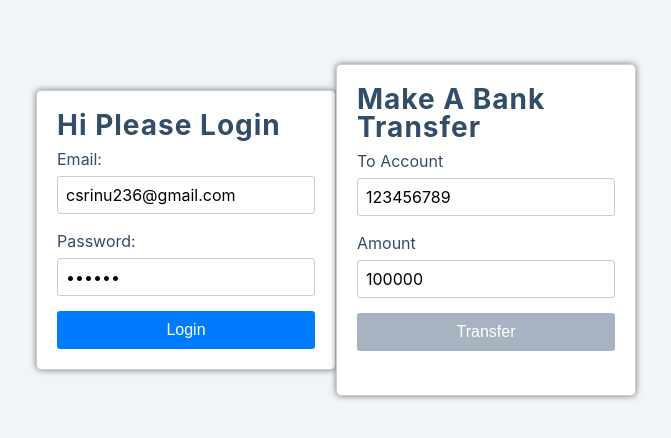
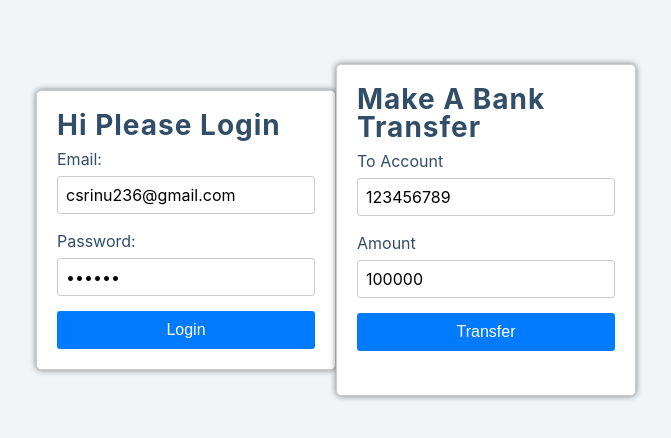
Before and after one commit to csrinu236/csrf-attack-demo, a React (Create React App) app: page / in a window 1280 px wide. Shown: the part 170-608 px from the top of the page, without its empty margins (304-975 px from the left). Built offline with nearby package versions, Linux system fonts and the light colour scheme.

Commit message:
Update LoginForm.js

```diff
--- a/src/components/LoginForm.js
+++ b/src/components/LoginForm.js
@@ -82,7 +82,7 @@ const LoginForm = () => {
             <input type="input" value={amount} onChange={(e) => setAmount(e.target.value)} required />
           </div>
 
-          <button type="submit" disabled={!loggedIn} onClick={handleTransfer}>
+          <button type="submit" onClick={handleTransfer}>
             Transfer
           </button>
           <br />
```
